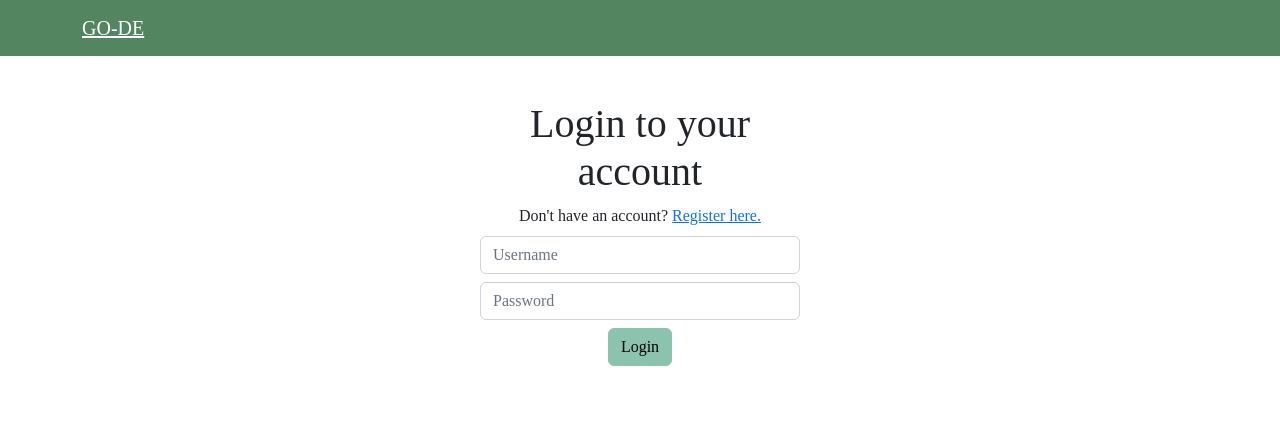
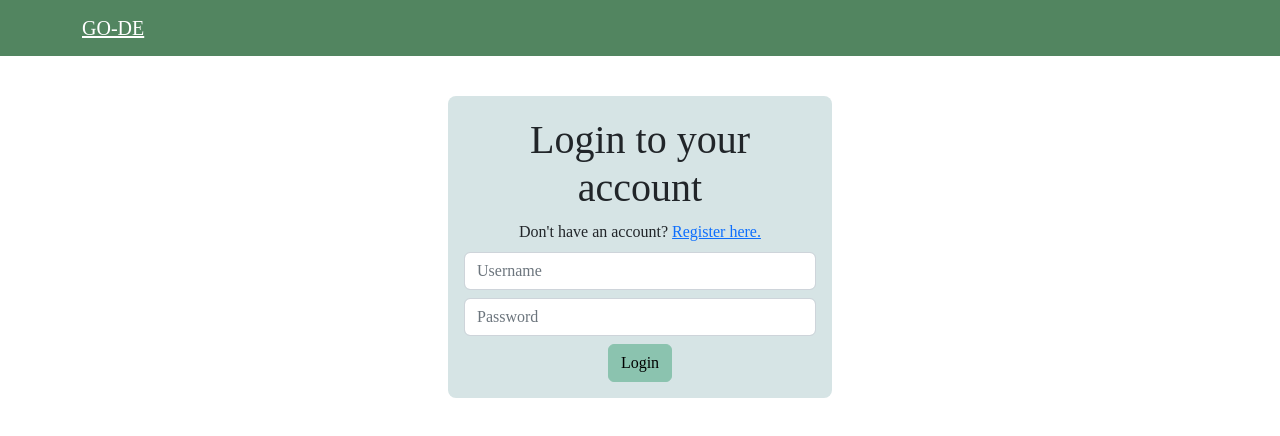
Before and after one commit to sbrugel/go-de, a React (Create React App) app in the folder client/: page / in a window 1280 px wide. Shown: the top 436 px of the page. Built offline with nearby package versions, Linux system fonts and the light colour scheme; a web font is replaced by a local one.

Commit message:
feat: add card backgrounds to login

```diff
--- a/client/src/App.css
+++ b/client/src/App.css
@@ -145,8 +145,10 @@ li {
 .go-login-wrapper {
 	margin: 0 auto;
 	text-align: center;
-	width: 25%;
+	width: 30%;
 	margin-top: 5vh;
+	background-color: var(--BG-COLOR-LIGHTGREY);
+	padding: 16px;
 }
 
 .go-login-wrapper p {
--- a/client/src/Login.jsx
+++ b/client/src/Login.jsx
@@ -40,7 +40,7 @@ const Login = ({ setLoginUser }) => {
   return (
     <>
 	  <Navingbar userID={0} />
-      <div className="go-login-wrapper">
+      <div className="go-login-wrapper go-card">
 	    <h1>Login to your account</h1>
         <p>
           Don't have an account? <a href="/register">Register here.</a>
--- a/client/src/Register.jsx
+++ b/client/src/Register.jsx
@@ -39,7 +39,7 @@ const Register = () => {
     return (
       <>
 	    <Navingbar user={0} />
-        <div className="go-login-wrapper">
+        <div className="go-login-wrapper go-card">
           <h1>Create a new account</h1>
           <p>
 			Already have an account? <a href="/login">Sign in here.</a>
```
